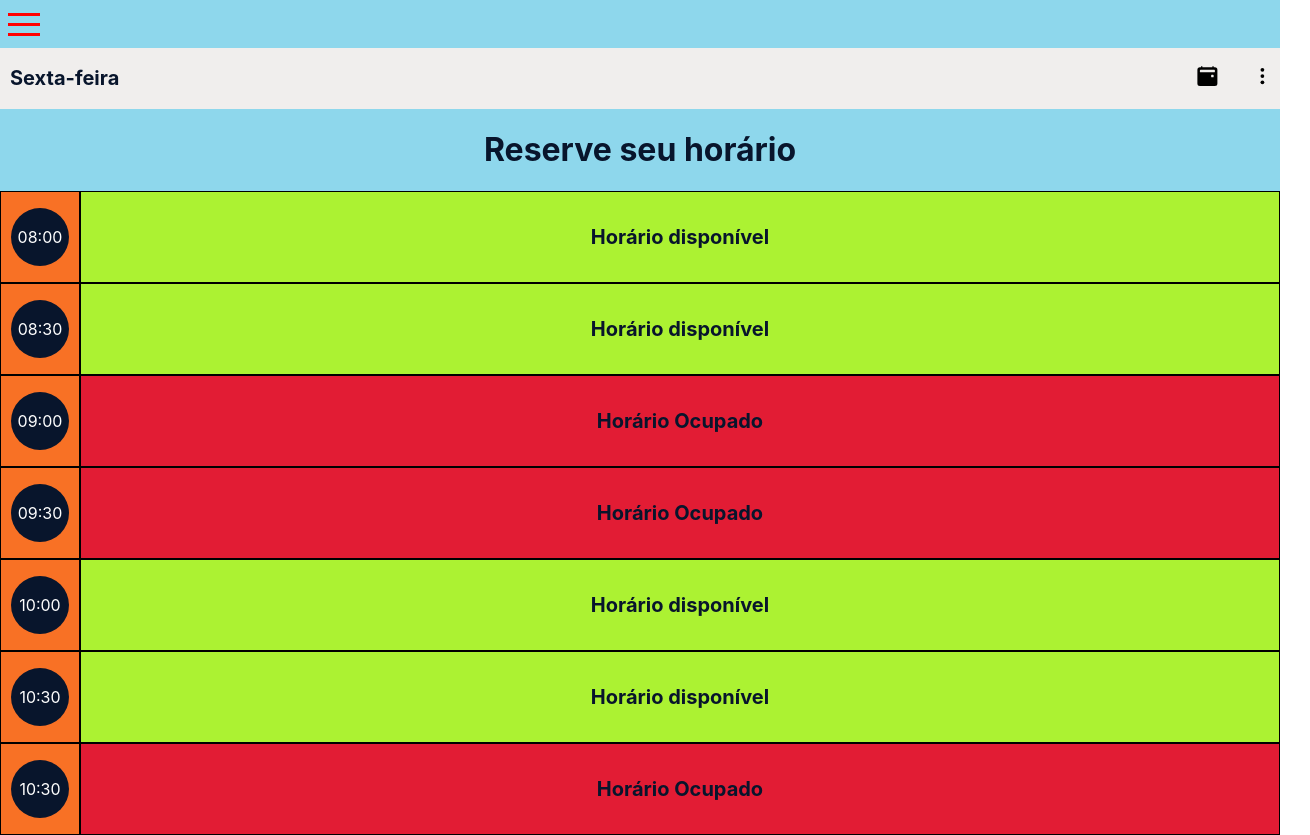
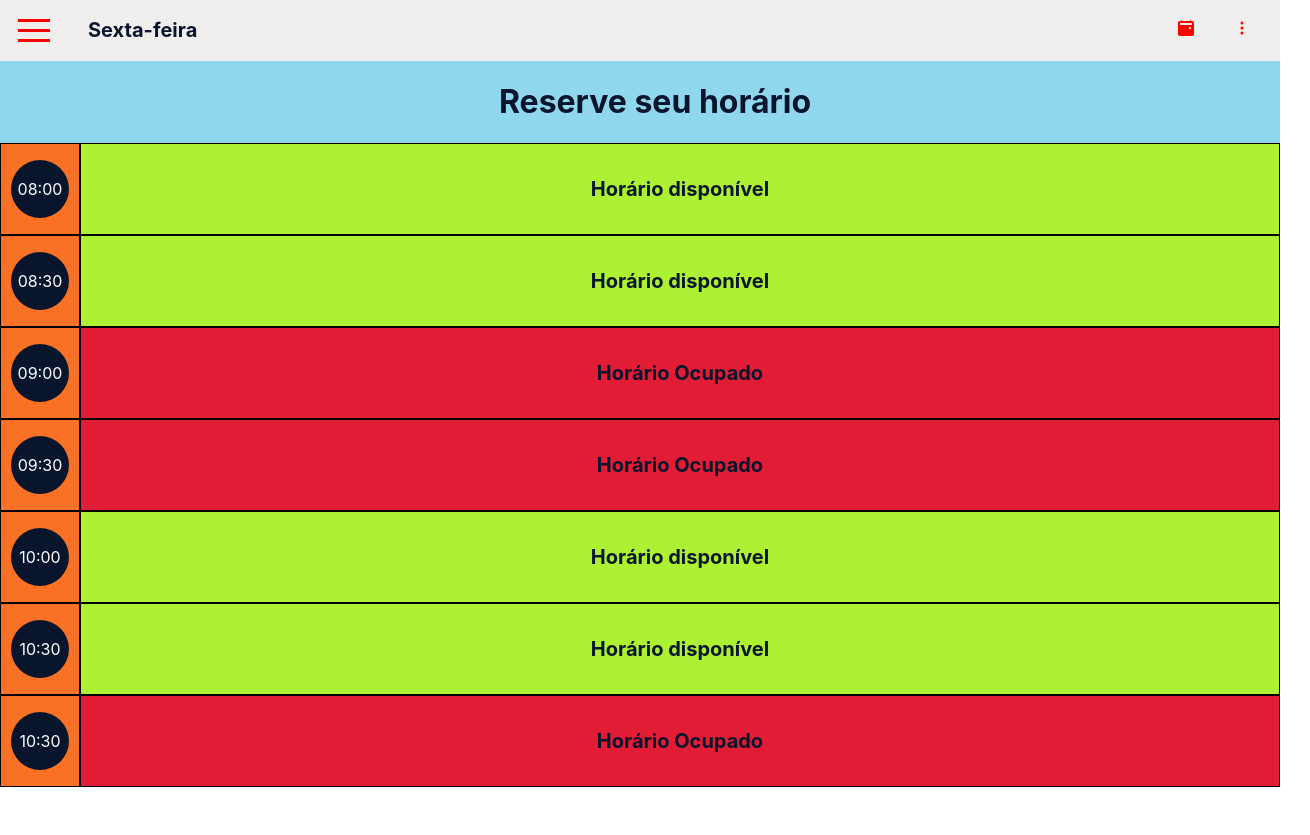
Before and after one commit to HenriqueBarretoDev/reserve, a React (Create React App) app in the folder reserve-e-corte/: page / in a window 1280 px wide. Shown: the whole page, 1310 px wide, since content can reach past the window. After the commit the page ends 800 px from the top, so only its background shows below. Built offline with nearby package versions, Linux system fonts and the light colour scheme.

Commit message:
componente HamburguerIcon funcionando

```diff
--- a/reserve-e-corte/package.json
+++ b/reserve-e-corte/package.json
@@ -8,6 +8,7 @@
     "@testing-library/user-event": "^13.5.0",
     "hamburger-react": "^2.5.0",
     "react": "^18.2.0",
+    "react-context-api": "^1.0.2",
     "react-dom": "^18.2.0",
     "react-icons": "^4.7.1",
     "react-scripts": "5.0.1",
--- a/reserve-e-corte/src/App.js
+++ b/reserve-e-corte/src/App.js
@@ -1,14 +1,13 @@
 import "./App.css";
 
 import Home from "./Pages/Home";
-import Hamburguer from "./Components/Hamburguer";
+import HamburguerIcon from "./Components/Hamburguer";
 function App() {
+
   return (
     <div className="App">
-      <Hamburguer/>
+      {/* <HamburguerIcon/> */}
       <Home />
-
-
     </div>
   );
 }
--- a/reserve-e-corte/src/Components/Hamburguer/index.jsx
+++ b/reserve-e-corte/src/Components/Hamburguer/index.jsx
@@ -2,14 +2,24 @@ import React, { useState } from 'react';
 import { HamburguerContent } from './styles';
 import { Divide, Divide as Hamburger } from 'hamburger-react';
 
-const Hamburguer = () => {
-  const [isOpen, setOpen] = useState(false);
+const HamburguerIcon = () => {
+  // const [isOpen, setOpen] = useState(false);
 
   return (
-    <HamburguerContent>
-      <Hamburger toggled={isOpen} toggle={setOpen}/>
-      {/* <Hamburger size={20} /> */}
-    </HamburguerContent>
+
+      <Hamburger onToggle={toggled => {
+        if (toggled) {
+          console.log('menu aberto');
+
+        } else {
+
+          console.log('menu fechado');
+        }
+      }}
+      label="Show menu"
+      />
+
   );
 };
-export default Hamburguer;
+
+export default HamburguerIcon;
--- a/reserve-e-corte/src/Components/Hamburguer/styles.js
+++ b/reserve-e-corte/src/Components/Hamburguer/styles.js
@@ -2,9 +2,8 @@ import styled from 'styled-components';
 
 export const HamburguerContent = styled.div`
   div {
-    color: red !important;
-    size: 50px !important;
-    duration: 0.8;
+    /* display: flex; */
   }
+
+
 `;
-export const Hamburger = styled.div``;
--- a/reserve-e-corte/src/Pages/Home/index.jsx
+++ b/reserve-e-corte/src/Pages/Home/index.jsx
@@ -1,20 +1,22 @@
-import React, {useState, useEffect} from 'react'
+import React, { useState, useEffect } from 'react';
 import {
   ContainerSchedules,
   IconsLeftSchedules,
   IconsRightSchedules,
   BoxTime,
   Reservations,
-    MainReservation
-} from "./styles";
-import {BsFillCalendar2EventFill} from "react-icons/bs";
-import {IoEllipsisVerticalSharp} from "react-icons/io5";
+  MainReservation,
+} from './styles';
+import { BsFillCalendar2EventFill } from 'react-icons/bs';
+import { IoEllipsisVerticalSharp } from 'react-icons/io5';
+import HamburguerIcon from '../../Components/Hamburguer';
 
 
 const Schedules = () => {
-
   const [currentDay, setCurrentDay] = useState(new Date().getDay());
-    const [day, setDay] = useState(new Date().toLocaleString("pt-BR", {weekday: "long"}));
+  const [day, setDay] = useState(
+    new Date().toLocaleString('pt-BR', { weekday: 'long' }),
+  );
 
   function updateCurrentDay() {
     setCurrentDay(new Date().getDay());
@@ -56,14 +58,20 @@ const Schedules = () => {
   return (
     <ContainerSchedules>
       <header>
+        <div>
+        <HamburguerIcon />
+        </div>
         <IconsLeftSchedules>
-                    {/* <div><Hamburger/></div> */}
           <h1>{day}</h1>
         </IconsLeftSchedules>
 
         <IconsRightSchedules>
-                    <div><BsFillCalendar2EventFill/></div>
-                    <div><IoEllipsisVerticalSharp/></div>
+          <div>
+            <BsFillCalendar2EventFill />
+          </div>
+          <div>
+            <IoEllipsisVerticalSharp />
+          </div>
         </IconsRightSchedules>
       </header>
       <h1>Reserve seu horário</h1>
@@ -72,7 +80,7 @@ const Schedules = () => {
         <BoxTime>
           <p>08:00</p>
         </BoxTime>
-                <Reservations style={{backgroundColor: '#acf232'}}>
+        <Reservations style={{ backgroundColor: '#acf232' }}>
           <p>Horário disponível</p>
         </Reservations>
       </MainReservation>
@@ -81,7 +89,7 @@ const Schedules = () => {
         <BoxTime>
           <p>08:30</p>
         </BoxTime>
-                <Reservations style={{backgroundColor: '#acf232'}}>
+        <Reservations style={{ backgroundColor: '#acf232' }}>
           <p>Horário disponível</p>
         </Reservations>
       </MainReservation>
@@ -90,7 +98,7 @@ const Schedules = () => {
         <BoxTime>
           <p>09:00</p>
         </BoxTime>
-                <Reservations style={{backgroundColor: '#e21c34'}}>
+        <Reservations style={{ backgroundColor: '#e21c34' }}>
           <p>Horário Ocupado</p>
         </Reservations>
       </MainReservation>
@@ -99,7 +107,7 @@ const Schedules = () => {
         <BoxTime>
           <p>09:30</p>
         </BoxTime>
-                <Reservations style={{backgroundColor: '#e21c34'}}>
+        <Reservations style={{ backgroundColor: '#e21c34' }}>
           <p>Horário Ocupado</p>
         </Reservations>
       </MainReservation>
@@ -108,7 +116,7 @@ const Schedules = () => {
         <BoxTime>
           <p>10:00</p>
         </BoxTime>
-                <Reservations style={{backgroundColor: '#acf232'}}>
+        <Reservations style={{ backgroundColor: '#acf232' }}>
           <p>Horário disponível</p>
         </Reservations>
       </MainReservation>
@@ -117,7 +125,7 @@ const Schedules = () => {
         <BoxTime>
           <p>10:30</p>
         </BoxTime>
-                <Reservations style={{backgroundColor: '#acf232'}}>
+        <Reservations style={{ backgroundColor: '#acf232' }}>
           <p>Horário disponível</p>
         </Reservations>
       </MainReservation>
@@ -126,12 +134,11 @@ const Schedules = () => {
         <BoxTime>
           <p>10:30</p>
         </BoxTime>
-                <Reservations style={{backgroundColor: '#e21c34'}}>
+        <Reservations style={{ backgroundColor: '#e21c34' }}>
           <p>Horário Ocupado</p>
         </Reservations>
       </MainReservation>
-
     </ContainerSchedules>
-    )
-}
-export default Schedules
+  );
+};
+export default Schedules;
--- a/reserve-e-corte/src/Pages/Home/styles.js
+++ b/reserve-e-corte/src/Pages/Home/styles.js
@@ -1,25 +1,28 @@
-import styled from "styled-components";
+import styled from 'styled-components';
 
+export const TopDates = styled.div``;
 
-export const TopDates = styled.div`
-`;
-
-export const BottomDates = styled.div`
-`;
+export const BottomDates = styled.div``;
 
 export const ContainerSchedules = styled.div`
-
   header {
+    display: flex;
+    align-items: center;
     background-color: #f0eeed;
     display: flex;
     justify-content: space-between;
     padding: 5px 10px;
-    margin: 0;
+    margin-left: 0px;
+  }
+
+  div {
+    color: red;
   }
 
   h1 {
     color: #08152c;
     text-align: center;
+    padding-left: 30px;
   }
 `;
 
@@ -39,12 +42,13 @@ export const IconsLeftSchedules = styled.div`
   }
 
   h1::first-letter {
-    text-transform: uppercase
+    text-transform: uppercase;
   }
 
   svg {
     min-height: 30px;
-    width: 100%;
+    /* width: 100%; */
+    background-color: green;
   }
 `;
 
@@ -55,8 +59,9 @@ export const IconsRightSchedules = styled.div`
   svg {
     padding-left: 20px;
     min-height: 20px;
-    width: 100%;
+    /* width: 100%; */
     padding-right: 20px;
+    /* padding: 20px 20px 0 20px; */
   }
 `;
 
@@ -65,7 +70,6 @@ export const BoxTime = styled.div`
   max-width: 20%;
   padding: 0 10px;
   border: 1px solid black;
-
 
   p {
     padding: 4px;
@@ -96,10 +100,9 @@ export const Reservations = styled.div`
     //background-color: green;
     //padding: 5px;
   }
-
-`
+`;
 export const MainReservation = styled.div`
   width: 100%;
   display: flex;
   //background-color: #8ed7ec;
-`
+`;
```
Also changed, not shown: 1 other file (tests, documents, lock files or other folders). Lines whose indentation alone changed are shown as unchanged.
